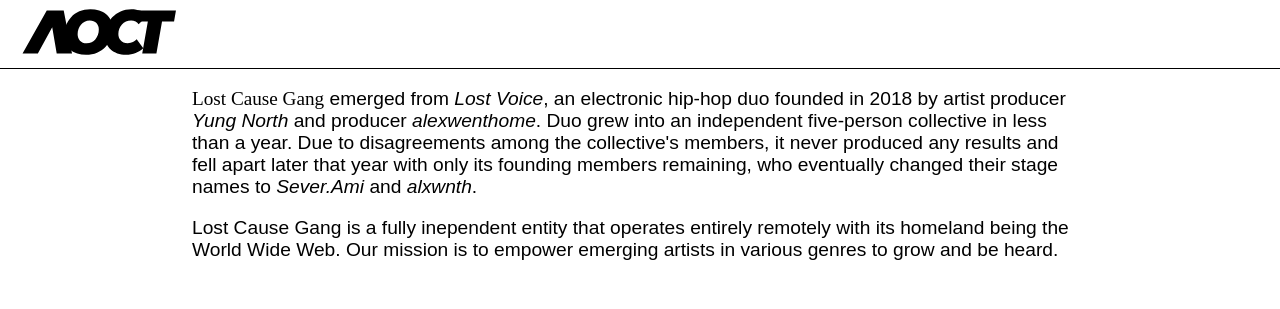
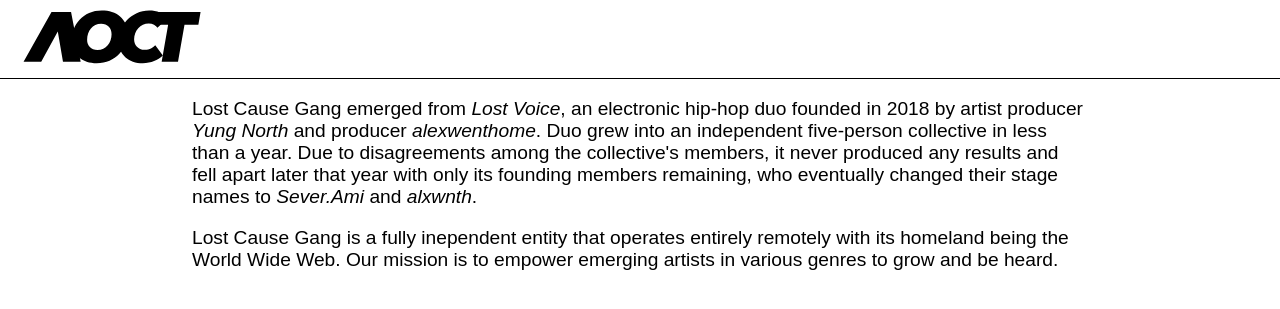
Before and after one commit to bingus-faith-foundation/lostcausegang.org, a Jekyll site: the page built from about.html, in a window 1280 px wide. Shown: the top 309 px of the page. Built offline with Jekyll 4.4.1, drawn with Linux system fonts in a browser that asks for light colours.

Commit message:
fix: Fonts and responsive design

```diff
--- a/_config.yml
+++ b/_config.yml
@@ -2,6 +2,7 @@
 email: hello@lostcausegang.org
 description: Official website of Lost Cause Gang
 baseurl: ""
-url: ""
+url: "https://lostcausegang.org"
 
 markdown: kramdown
+permalink: "/:title"
--- a/about.html
+++ b/about.html
@@ -3,7 +3,7 @@
 ---
 
 <div class="text">
-    <p><span class="bold-name">Lost Cause Gang</span> emerged from <i>Lost Voice</i>, an electronic hip-hop duo founded
+    <p>Lost Cause Gang emerged from <i>Lost Voice</i>, an electronic hip-hop duo founded
         in 2018
         by artist producer <i>Yung
             North</i> and producer <i>alexwenthome</i>. Duo grew into an independent five-person collective in less
--- a/index.html
+++ b/index.html
@@ -8,9 +8,9 @@
 
 <div class="menu">
     <ul>
-        <li><a href="/about/">About</a></li>
+        <li><a href="{% link about.html %}">About</a></li>
         <li><a href="https://lostcausegang.bandcamp.com" target="_blank">Releases</a></li>
         <li><a href="http://radio.lostcausegang.org" target="_blank">Radio</a></li>
-        <li><a href="/contact">Contact</a></li>
+        <li><a href="{% link contact.html %}">Contact</a></li>
     </ul>
 </div>
--- a/main.scss
+++ b/main.scss
@@ -10,7 +10,7 @@
 }
 
 .logo {
-    width: 13%;
+    width: 12em;
     margin-left: 1em;
 }
 
@@ -56,6 +56,40 @@
     margin: auto;
 }
 
-.bold-name {
-    font-family: "Arial Bold";
+@font-face {
+    font-family: 'Arial Black';
+    font-style: normal;
+    font-weight: normal;
+    src: local('Arial Black'), url('ARIBLK.woff') format('woff');
 }
+
+@font-face {
+    font-family: 'Arial Narrow Bold';
+    font-style: normal;
+    font-weight: normal;
+    src: local('Arial Narrow Bold'), url('ARIALNB.ttf') format('ttf');
+}
+
+@font-face {
+    font-family: 'Arial Narrow';
+    font-style: normal;
+    font-weight: normal;
+    src: local('Arial Narrow'), url('ARIALN.ttf') format('ttf');
+}
+
+@media only screen and (max-width: 765px) {
+    .statement {
+        width: 70%;
+        margin: auto;
+        padding: 0;
+    }
+}
+
+@media only screen and (max-width: 640px) {
+    .statement {
+        font-size: 3em;
+    }
+    .menu {
+        font-size: 2.5em;
+    }
+}
```
Also changed, not shown: ARIALN.TTF (added), ARIALNB.TTF (added), ARIBLK.woff (added).
